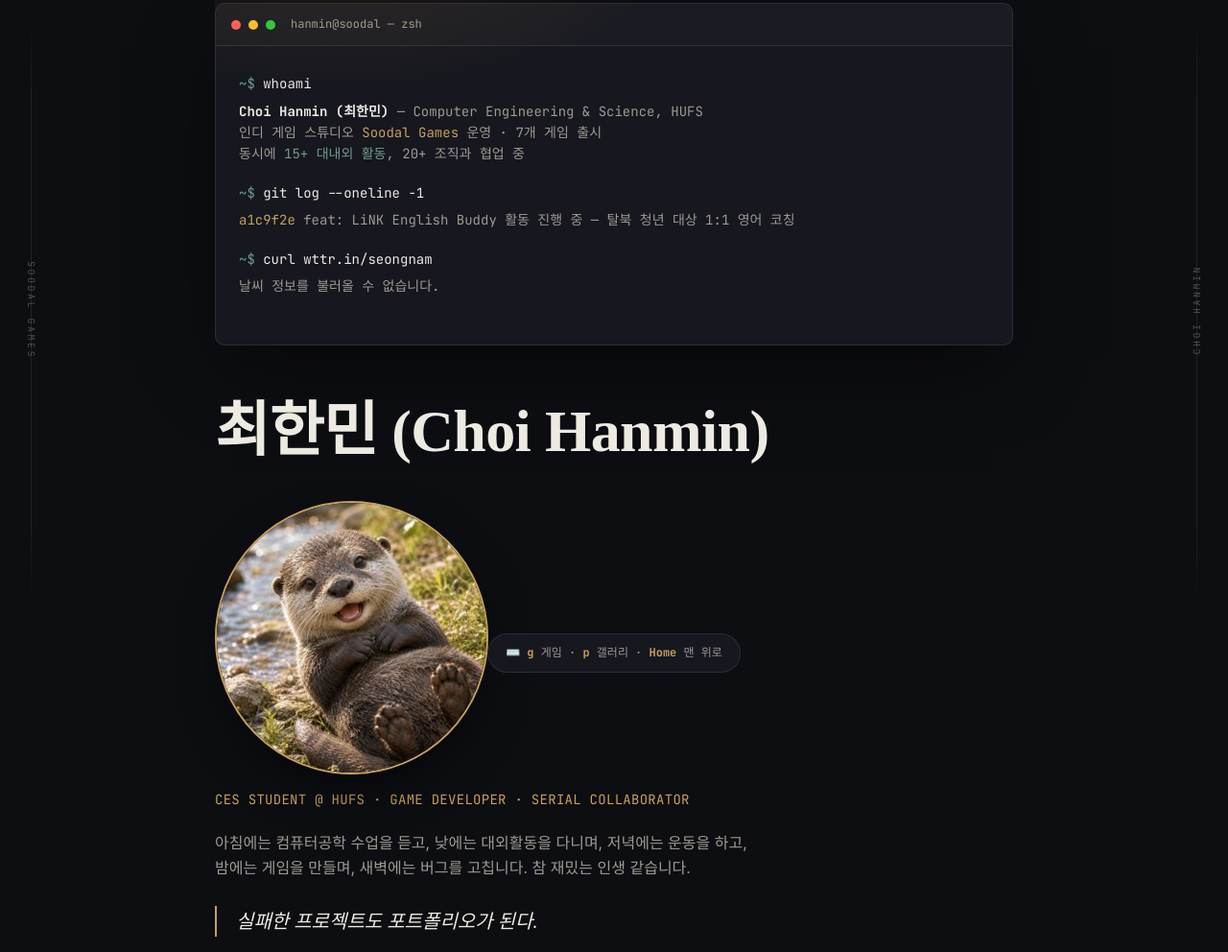
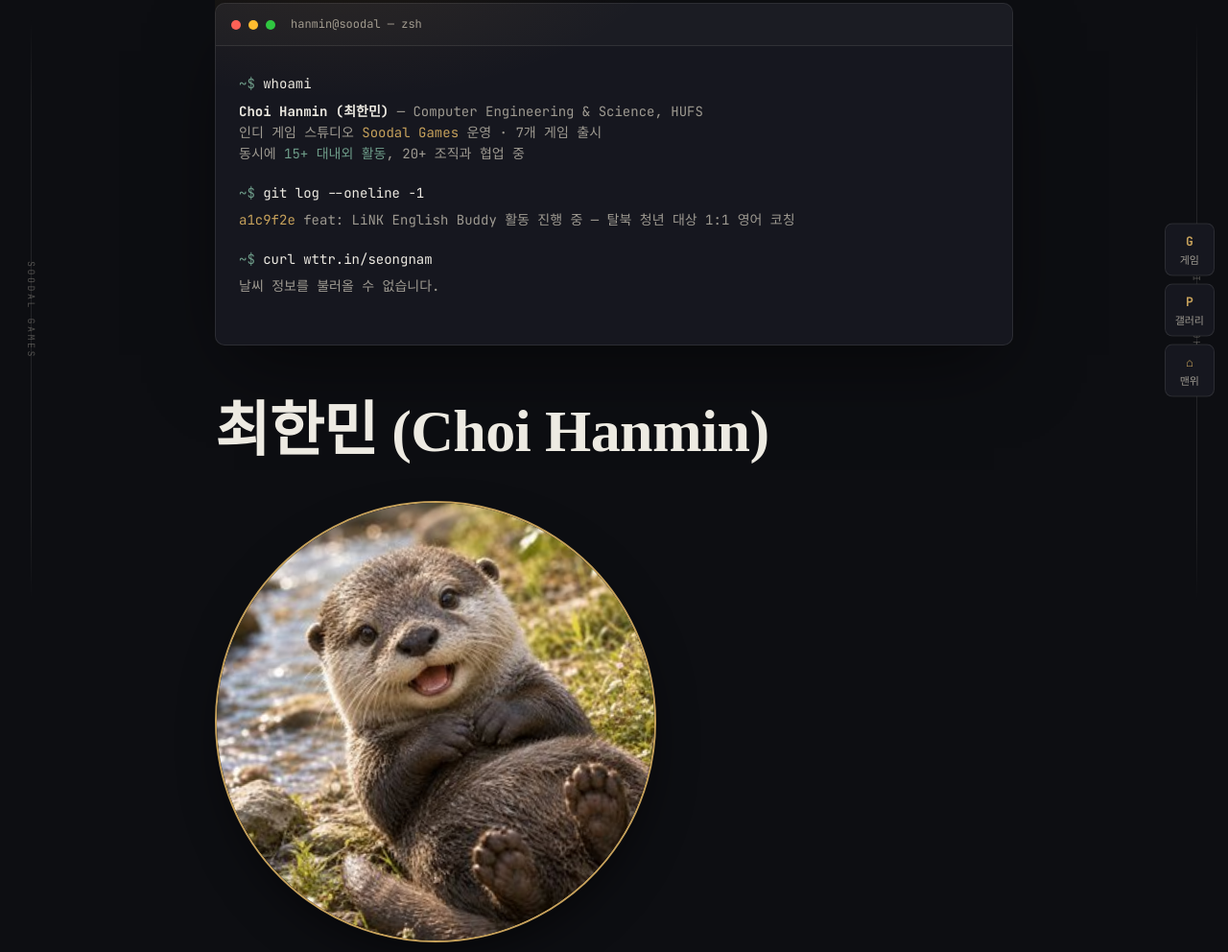
Before and after one commit to ChoeHanMin/choihanmin-website, a plain HTML site: page index.html in a window 1280 px wide. Shown: the part 77-1069 px from the top of the page at 96% size. Drawn offline with Linux system fonts and the light colour scheme; no server answers; a web font is replaced by a local one.

Commit message:
Add files via upload

```diff
--- a/index.html
+++ b/index.html
@@ -110,8 +110,8 @@
     flex-wrap:wrap;
   }
   .mascot{
-    width:clamp(144px, 30vw, 285px);
-    height:clamp(144px, 30vw, 285px);
+    width:clamp(220px, 45vw, 460px);
+    height:clamp(220px, 45vw, 460px);
     border-radius:50%;
     object-fit:cover;
     border:2px solid var(--amber);
@@ -409,16 +409,39 @@
     display:block; margin:28px auto 0;
     border-radius:8px; border:1px solid var(--line);
   }
-  .shortcut-toast{
-    position:fixed; left:50%; bottom:22px; transform:translate(-50%, 20px);
-    background:var(--ink-2); border:1px solid var(--line);
-    color:var(--paper-dim); font-family:var(--mono); font-size:12px;
-    padding:10px 18px; border-radius:999px;
-    opacity:0; transition:opacity .4s, transform .4s;
-    pointer-events:none; z-index:15;
+  .shortcut-panel{
+    position:fixed; right:14px; top:50%; transform:translateY(-50%);
+    display:flex; flex-direction:column; gap:8px;
+    z-index:15;
   }
-  .shortcut-toast b{color:var(--amber);}
-  .shortcut-toast.show{opacity:1; transform:translate(-50%, 0);}
+  .shortcut-panel button{
+    font-family:var(--mono); font-size:11px;
+    background:var(--ink-2); color:var(--paper-dim);
+    border:1px solid var(--line); border-radius:8px;
+    padding:9px 10px; cursor:pointer;
+    display:flex; flex-direction:column; align-items:center; gap:2px;
+    transition:color .2s, border-color .2s, transform .15s;
+  }
+  .shortcut-panel button b{color:var(--amber); font-size:13px;}
+  .shortcut-panel button:hover{color:var(--paper); border-color:var(--amber); transform:scale(1.05);}
+  @media(max-width:640px){
+    .shortcut-panel{ right:8px; gap:6px; }
+    .shortcut-panel button{ padding:7px 8px; font-size:9px; }
+  }
+
+  /* ---------- LIGHTBOX ---------- */
+  .lightbox{
+    position:fixed; inset:0; background:rgba(0,0,0,.92);
+    display:none; align-items:center; justify-content:center;
+    z-index:200; cursor:zoom-out; padding:24px;
+  }
+  .lightbox.show{display:flex;}
+  .lightbox img{max-width:92vw; max-height:88vh; border-radius:10px; box-shadow:0 30px 80px -20px rgba(0,0,0,0.8);}
+  .lightbox-close{
+    position:absolute; top:20px; right:26px;
+    color:var(--paper); font-size:28px; cursor:pointer;
+    width:40px; height:40px; display:flex; align-items:center; justify-content:center;
+  }
 
   /* ---------- CURSOR TRAIL ---------- */
   .trail-canvas{
@@ -728,7 +751,7 @@
       <div class="stack-item"><b>서체</b><span>Pretendard + Noto Serif KR</span></div>
       <div class="stack-item"><b>호스팅</b><span>GitHub Pages</span></div>
       <div class="stack-item"><b>도메인</b><span>Porkbun · DNS ALIAS/CNAME</span></div>
-      <div class="stack-item"><b>제작 방식</b><span>AI와 대화하며 만드는 바이브 코딩</span></div>
+      <div class="stack-item"><b>제작 방식</b><span>최한민의 피 땀 눈물</span></div>
       <div class="stack-item"><b>날씨/커밋</b><span>Open-Meteo · GitHub Public API 실시간 연동</span></div>
     </div>
   </section>
@@ -748,7 +771,16 @@
   </footer>
 </div>
 
-<div id="shortcutToast" class="shortcut-toast">⌨️ <b>g</b> 게임 · <b>p</b> 갤러리 · <b>Home</b> 맨 위로</div>
+<div id="shortcutPanel" class="shortcut-panel">
+  <button id="scGames"><b>G</b>게임</button>
+  <button id="scGallery"><b>P</b>갤러리</button>
+  <button id="scHome"><b>⌂</b>맨위</button>
+</div>
+
+<div id="lightbox" class="lightbox">
+  <span class="lightbox-close" id="lightboxClose">✕</span>
+  <img id="lightboxImg" src="" alt="확대 이미지">
+</div>
 
 
 <script>
@@ -939,16 +971,35 @@
     renderTrail();
   }
 
-  /* ---- KEYBOARD SHORTCUTS ---- */
-  const toast = document.getElementById('shortcutToast');
-  setTimeout(() => { toast.classList.add('show'); }, 1200);
-  setTimeout(() => { toast.classList.remove('show'); }, 5500);
+  /* ---- SHORTCUT PANEL (persistent, click or key) ---- */
+  function goGames(){ document.getElementById('games').scrollIntoView({ behavior: 'smooth' }); }
+  function goGallery(){ document.getElementById('gallery').scrollIntoView({ behavior: 'smooth' }); }
+  function goHome(){ window.scrollTo({ top: 0, behavior: 'smooth' }); }
+  document.getElementById('scGames').addEventListener('click', goGames);
+  document.getElementById('scGallery').addEventListener('click', goGallery);
+  document.getElementById('scHome').addEventListener('click', goHome);
   document.addEventListener('keydown', (e) => {
     const tag = (e.target.tagName || '').toLowerCase();
     if (tag === 'input' || tag === 'textarea') return;
-    if (e.key === 'g') document.getElementById('games').scrollIntoView({ behavior: 'smooth' });
-    if (e.key === 'p') document.getElementById('gallery').scrollIntoView({ behavior: 'smooth' });
-    if (e.key === 'Home') window.scrollTo({ top: 0, behavior: 'smooth' });
+    if (e.key === 'g') goGames();
+    if (e.key === 'p') goGallery();
+    if (e.key === 'Home') goHome();
+  });
+
+  /* ---- LIGHTBOX ---- */
+  const lightbox = document.getElementById('lightbox');
+  const lightboxImg = document.getElementById('lightboxImg');
+  document.querySelectorAll('.gitem img, .game-thumb img').forEach(img => {
+    img.style.cursor = 'zoom-in';
+    img.addEventListener('click', () => {
+      lightboxImg.src = img.src;
+      lightbox.classList.add('show');
+    });
+  });
+  lightbox.addEventListener('click', () => lightbox.classList.remove('show'));
+  document.getElementById('lightboxClose').addEventListener('click', (e) => {
+    e.stopPropagation();
+    lightbox.classList.remove('show');
   });
 </script>
 </body>
```
